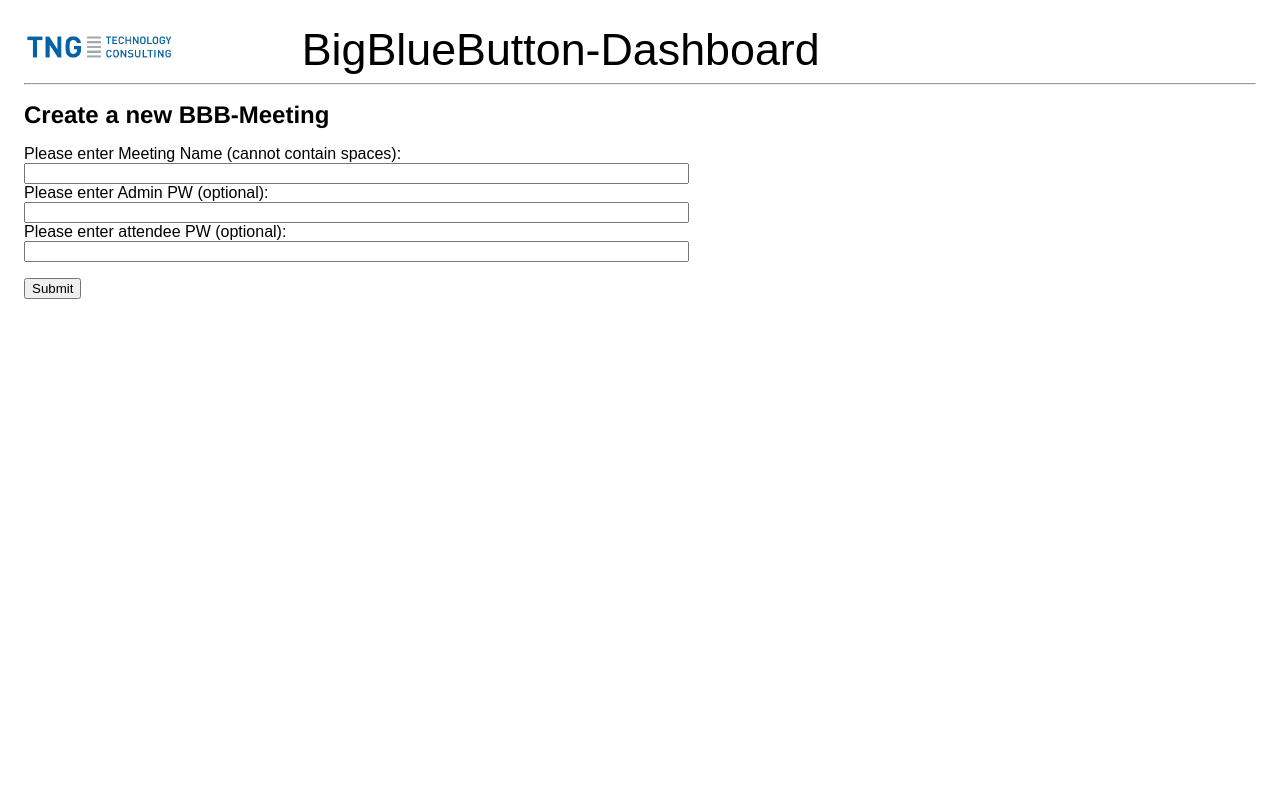
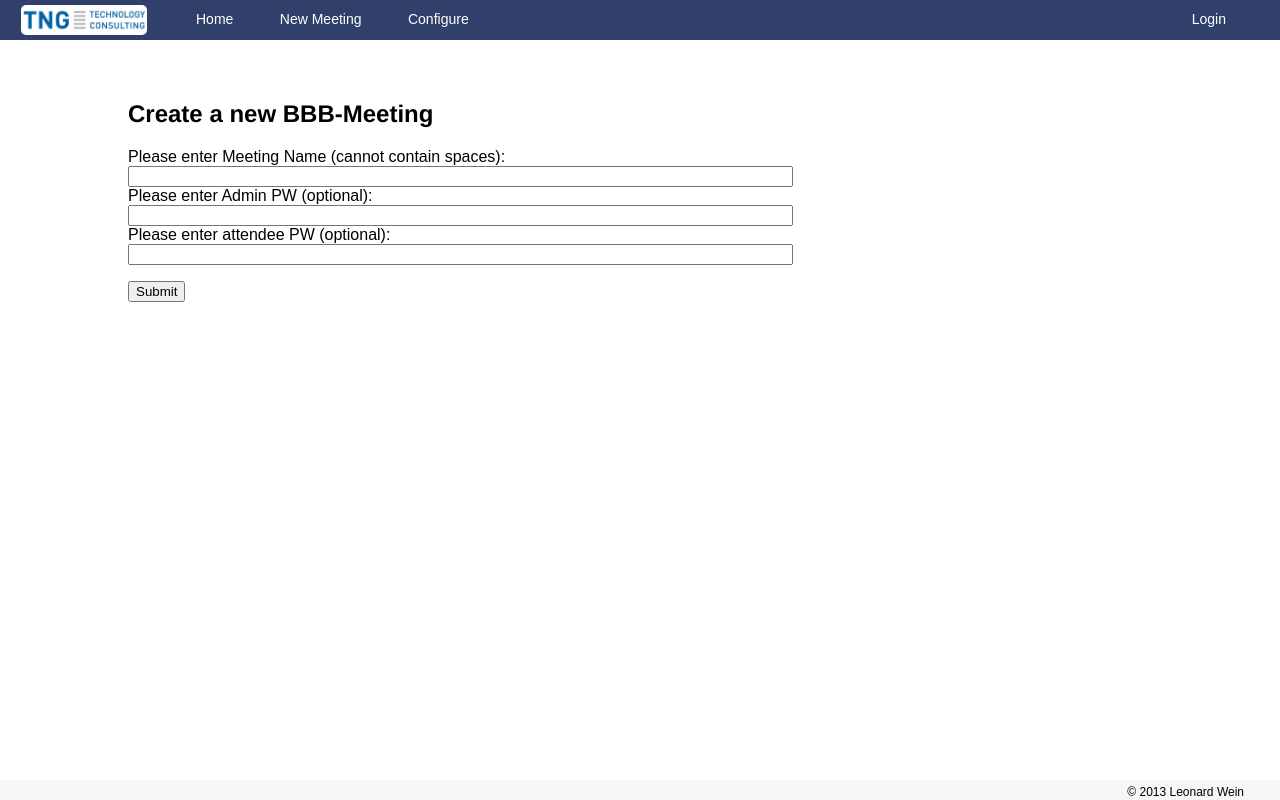
Before and after one commit to wein/bbbAdminApp, a Flask app: page /new in a window 1280 px wide. Run offline with Flask 2, Linux system fonts and the light colour scheme; style sheets or scripts are compiled from the project's sources; some libraries are stand-ins or nearby versions.

Commit message:
updated version oct 28

```diff
--- a/app/static/css/style.less
+++ b/app/static/css/style.less
@@ -1,117 +1,174 @@
 // Style for the BBB Admin App
 
-body {
+* {
+	box-sizing: border-box;
+}
+
+html, body {
+	margin: 0;
+	height: 100%;
+	font-family: arial
+}
+
+header {
+	position: relative;
+	height: 40px;
+	width: 100%;
+	background-color: #30406b;
+}
+
+// TNG Logo Style
+#tngLogo {
+	position: absolute;
+	left: 1em;
+	max-height: 30px;
+	margin: 5px;
+    border-radius: 5px;
+}
+
+header nav {
+	position: absolute;
+	margin-left: 10em;
+	top: 10px;
+}
+
+
+header a {
+	color: white;
 	font-family: arial;
- 	max-width:1600px;
-	min-width:520px;
-	margin:1.5em;
+	text-decoration: none;
+	font-size: 14px;
+	margin-left: 30px;
+	padding: 6px;
 }
+
+header a:hover {
+	background-color: #1a243f;
+	border: 1px solid black;
+	padding: 5px;
+    border-radius: 3px;
+}
+
+header a:active {
+
+}
+
+#login {
+	position: absolute;
+	right: 3em;
+	top: 10px;
+}
+
+section {
+	position: relative;
+	margin-top: 40px;
+	// margin-bottom: 20px;
+	width: 100%;
+	overflow: auto;
+	padding-bottom: 20px;
+}
+
+#wrap {
+	min-height: 100%;
+}
+
+#content {
+	margin-left: auto;
+	margin-right: auto;
+	max-width: 80%;
+	min-width: 500px;
+}
+
+footer {
+	position: relative;
+	margin-top: -20px;
+	clear: both;
+	bottom: 0;
+	width: 100%;
+	height: 20px;
+	background-color: #f6f6f6;
+	padding: 5px;
+}
+
+#imprint {
+	position: absolute;
+	right: 3em;
+	font-size: 12px;
+}
+
 
 h1 {
 	font-family: "HelveticaNeue-Light", "Helvetica Neue Light", "Helvetica Neue", Helvetica, Arial, "Lucida Grande", sans-serif;
-	font-size: 30px;
-	font-size: 1.5em;
+	font-size: 24px;
 }
 
-h2 {
-	font-family: "HelveticaNeue-Light", "Helvetica Neue Light", "Helvetica Neue", Helvetica, Arial, "Lucida Grande", sans-serif;
-	font-size: 30px;
-	font-size: 1.5em;
-}
-
-
-// block to format header bar
-
-// #header {
-// 	width: 100%;
-// 	white-space:nowrap;
-// 	display: block;
-// 	position: relative;
+// // --- format for input elements
+// .input {
+// 	width: 200px;
+// 	background-color: #e8edff;
+// 	border: 1px solid grey;
+// 	height: 3em;
+// 	margin-right: 1em;
 // }
-
-#headerLogo {
-	max-width: 150px;
-	width: 20vw;
-}
-
-#headerLink {
-	margin-left: 10%;
-}
-
-#headerTitle {
-	color: black;
-	background-color:transparent;
-  	text-decoration:none;
-  	font-size: 3.5vw;
-}
-
-// --- format for input elements
-.input {
-	width: 200px;
-	background-color: #e8edff;
-	border: 1px solid grey;
-	height: 3em;
-	margin-right: 1em;
-}
-.input:hover {
-	border: 1px solid orange;
-}
-.input:focus {
-	border: 2px solid orange;
-	outline: none;
-}
+// .input:hover {
+// 	border: 1px solid orange;
+// }
+// .input:focus {
+// 	border: 2px solid orange;
+// 	outline: none;
+// }
 
 
 
-// --- block to format nav bar in meeting view
+// // --- block to format nav bar in meeting view
 
-#meeting {
-	font-size: 0.8em;
-}
-
-#meeting ul {
-	list-style-type: none;
-	// overflow: hidden;
-	margin-right: 0;
-	padding: 0;
-	margin-left: -5px;
-}
-
-#meeting li {
-	// border: 1px solid #005faa;
-	margin-right: 3vw;
-	padding: 5px;
-	display: inline;
-	// background-color: #E6E6FA;
-}
-
-// #meeting a {
-// 	width: 60px;
-// 	margin: 1vw;
-// 	padding: 5px 10px;
+// #meeting {
+// 	font-size: 0.8em;
 // }
 
-// #meeting li:hover {
-// 	border: 1px solid #FF7700;
-// 	color: #FF7700;
+// #meeting ul {
+// 	list-style-type: none;
+// 	// overflow: hidden;
+// 	margin-right: 0;
+// 	padding: 0;
+// 	margin-left: -5px;
 // }
 
-.button {
-    text-decoration: none;
-    color: #005faa;
-    padding: 4px 8px 4px 8px;
-    border: 1px solid #005faa;
-   }
+// #meeting li {
+// 	// border: 1px solid #005faa;
+// 	margin-right: 3vw;
+// 	padding: 5px;
+// 	display: inline;
+// 	// background-color: #E6E6FA;
+// }
 
-.button:hover{
-	background-color: #E6E6FA;
-}
+// // #meeting a {
+// // 	width: 60px;
+// // 	margin: 1vw;
+// // 	padding: 5px 10px;
+// // }
 
-// --- format of flashed messages
-.flashedMessage {
-	width: 50%;
-	list-style-type: none;
-}
+// // #meeting li:hover {
+// // 	border: 1px solid #FF7700;
+// // 	color: #FF7700;
+// // }
+
+// .button {
+//     text-decoration: none;
+//     color: #005faa;
+//     padding: 4px 8px 4px 8px;
+//     border: 1px solid #005faa;
+//    }
+
+// .button:hover{
+// 	background-color: #E6E6FA;
+// }
+
+// // --- format of flashed messages
+// .flashedMessage {
+// 	width: 50%;
+// 	list-style-type: none;
+// }
 
 
 // --- block to format tables
@@ -143,22 +200,22 @@
 }
 
 
-// --- link styling
+// // --- link styling
 
-a:link:not(#headerTitle) {
-  color: #005faa;
-  text-decoration:none;
-  // background-color: transparent;
-}
-a:visited:not(#headerTitle) {
-  color: #005faa;
-  text-decoration:none;
-}
-a:hover:not(#headerTitle), a:focus:not(#headerTitle) {
-  color: #FF7700;
-  text-decoration:none;
-}
-a:active:not(#headerTitle) {
-  color: #FF7700;
-  text-decoration:none;
-}
+// a:link:not(#headerTitle) {
+//   color: #005faa;
+//   text-decoration:none;
+//   // background-color: transparent;
+// }
+// a:visited:not(#headerTitle) {
+//   color: #005faa;
+//   text-decoration:none;
+// }
+// a:hover:not(#headerTitle), a:focus:not(#headerTitle) {
+//   color: #FF7700;
+//   text-decoration:none;
+// }
+// a:active:not(#headerTitle) {
+//   color: #FF7700;
+//   text-decoration:none;
+// }
--- a/app/templates/base.html
+++ b/app/templates/base.html
@@ -1,17 +1,18 @@
 <!DOCTYPE html>
 <html>
 	<head>
-		{% if title %}
-		<title>BBB {{title}}</title>
-		{% else %}
-		<title>BBB Admin</title>
-		{% endif %}
-		<link rel="stylesheet/less" type="text/css" href="/static/css/style.less">
-		<script src="/static/js/less.js" type="text/javascript"></script>
+		<title>BigBlueButton Dashboard</title>
 		<script src="http://ajax.googleapis.com/ajax/libs/jquery/1.10.2/jquery.min.js"></script>
 		<script src="/static/js/moment.min.js"></script>
 		<LINK REL="SHORTCUT ICON" HREF="static/favicon.ico?v=2" />
-		<meta name="viewport" content="width=device-width; initial-scale=1.0; maximum-scale=1.0;">
+		<link rel="stylesheet/less" type="text/css" href="/static/css/style.less">
+		<script src="/static/js/less.js" type="text/javascript"></script>
+		<!-- <meta name="viewport" content="width=device-width; initial-scale=1.0; maximum-scale=1.0;"> -->
+		<!--[if !IE 7]>
+			<style type="text/css">
+				#wrap {display:table;height:100%}
+			</style>
+		<![endif]-->
 	</head>
 	<body>
 	<script>
@@ -25,9 +26,20 @@
     		});
 		});
 	</script>
-		<div class='header'>
-			<img src="/static/TNGlogo.png" alt='TNG Logo' id='headerLogo'>
-			<a href="{{ url_for('index') }}" id='headerLink'><span id='headerTitle'>BigBlueButton-Dashboard</span></a>
+	<div id='wrap'>
+		<header>
+			<img src="/static/TNGlogo.png" alt='TNG Logo' id='tngLogo'>
+			<nav>
+				<a href="{{ url_for('index') }}">Home</a>
+				<a href="{{ url_for('new') }}">New Meeting</a>
+				<a href="{{ url_for('index') }}">Configure</a>
+			</nav>
+			<nav id='login'>
+				<a href="{{ url_for('login') }}">Login</a>
+			</nav>
+		</header>
+		<section>
+			<div id='content'>
 				{% with messages = get_flashed_messages() %}
 				{% if messages %}
 				<ul class='flashedMessage'>
@@ -37,10 +49,12 @@
 				</ul>
 				{% endif %}
 				{% endwith %}
-		<hr>
-		</div>
-		<div class='content'>
 				{% block content %}{% endblock %}
 			</div>
+		</section>
+	</div>
+		<footer>
+			<span id='imprint'>© 2013 Leonard Wein</span>
+		</footer>
 	</body>
 </html>
--- a/app/templates/index.html
+++ b/app/templates/index.html
@@ -24,9 +24,6 @@
 });
 
 </script>
-<br>
-<a href="{{ url_for('new') }}" class='button'>Create new Meeting</a>
-<br><br>
 <table id='Overview'>
 	<tr class='clickableRow' href='http://www.google.com'>
 		<th>Meeting Name</th>
@@ -60,7 +57,6 @@
 		<td>&nbsp;</td>
 		<td></td>
 		<td></td>
-		<td></td>
 		<td width="100px"></td>
 		<td width="100px"></td>
 		<td width="100px"></td>
--- a/app/views.py
+++ b/app/views.py
@@ -81,16 +81,20 @@
 # @login_required
 def index():
 	meetings = getMeetingsCall().find_all('meeting')
+	# try:
 	participants = getParticipants(meetings)
 	updateJoinUsers(meetings)
 	return render_template("index.html",
-		title = 'Admin',
 		meetings = meetings,
 		participants = participants)
+	# except:
+	# 	return render_template("index.html",
+	# 		meetings = {},
+	# 		participants = 0)
 
-# @app.route('/login', methods=['GET', 'POST'])
-# def login():
-#     render_template("index.html")
+@app.route('/login', methods=['GET', 'POST'])
+def login():
+    render_template("index.html")
 
 
 
```
Also changed, not shown: app/static/css/backup.less (added, +164 -0 lines), 4 other files. Lines whose indentation alone changed are shown as unchanged.
